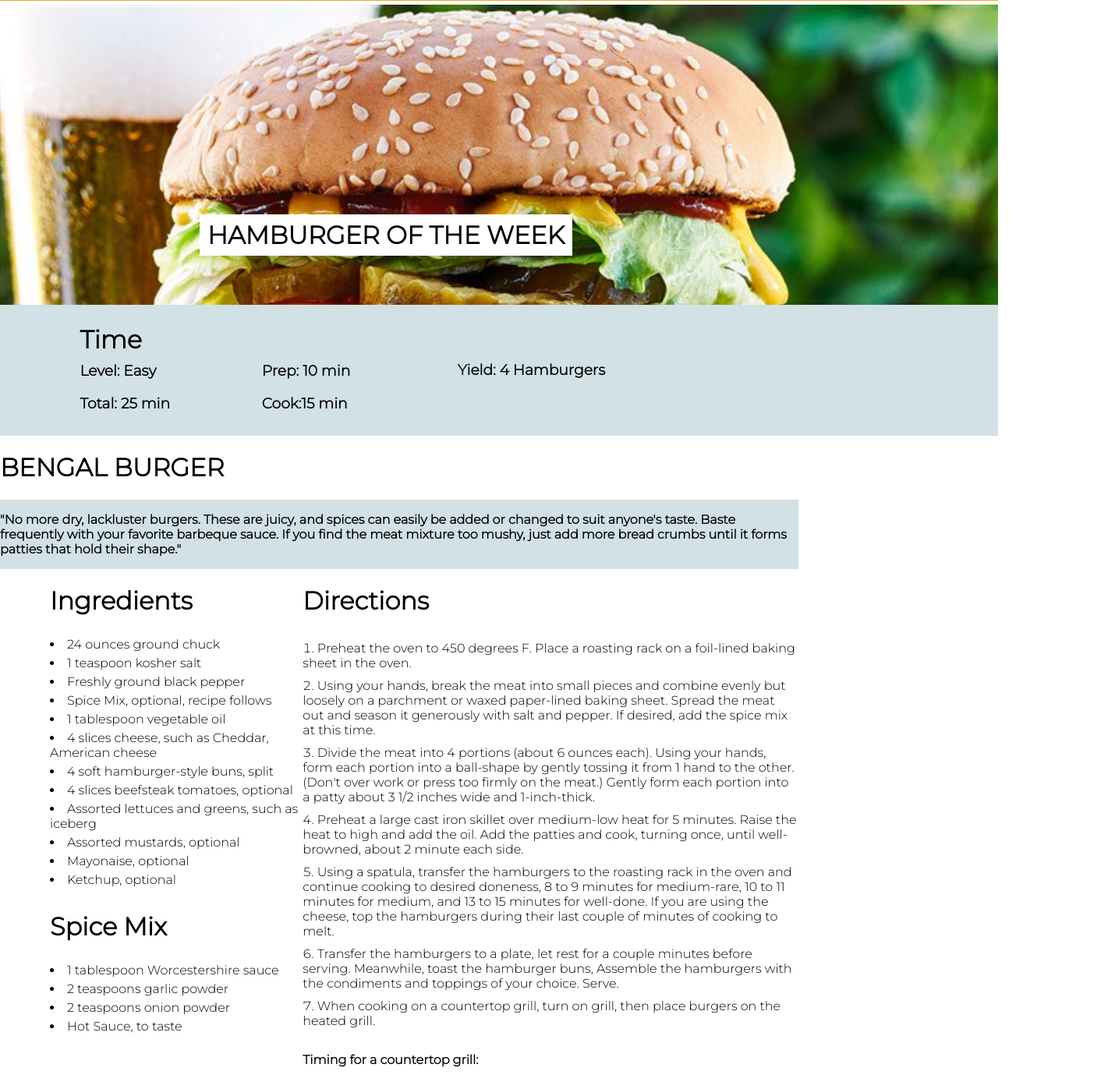
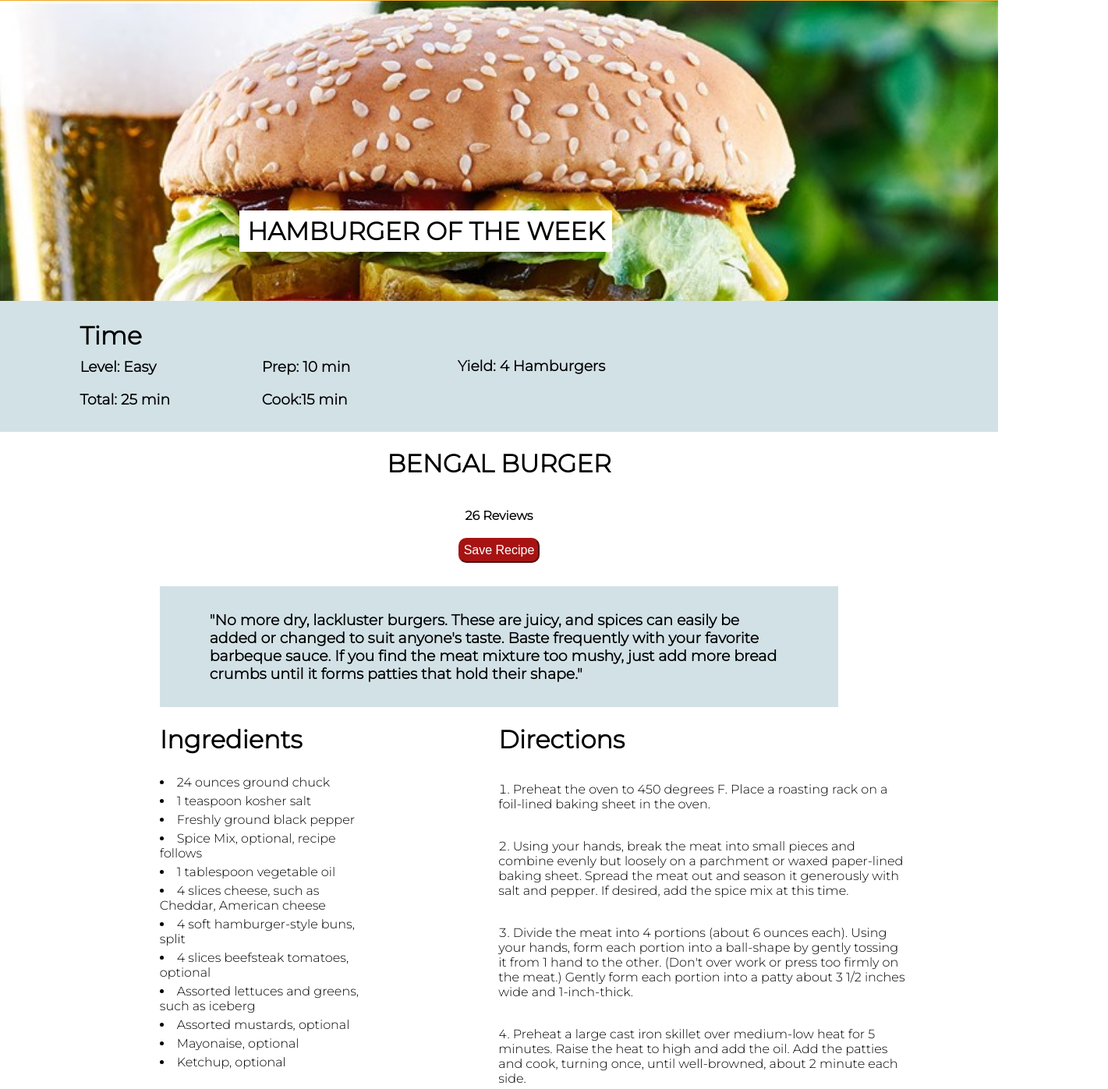
Before and after one commit to ashlyn-young/RYParis, a plain HTML site: page index1.html in a window 1280 px wide. Shown: the part 122-1519 px from the top of the page at 78% size, 1421 px wide, since content can reach past the window. Drawn offline with Linux system fonts and the light colour scheme.

Commit message:
near final state of recipe page

```diff
--- a/css/style.css
+++ b/css/style.css
@@ -224,12 +224,12 @@ h1 {
 }
 .description {
     background-color: #d2e1e6;
-    width: 80%;
-    margin-left:
-    font-size: 20px;
+    width: 58%;
+    font-size: 19px;
     font-weight: bold;
     display: flex;
-    justify-content: center;
+    align-items: center;
+    padding: 1% 5% 1% 5%;
 }
 .column {
     display: flex;
@@ -253,15 +253,37 @@ h1 {
     margin-left: 20px;
     margin-top: -45px;
 }
+.textOnImage2 {
+    position: absolute;
+    margin-top: -115px;
+    margin-left: 24%;
+    background-color: #ffffff;
+    font-size: 32px;
+    font-weight: bold;
+    padding: 7px 10px 7px 10px;
+}
 .bengalCover {
     object-fit: cover;
     object-position: top;
     width: 100%;
     height: 385px
 }
+.bengalDescription {
+    display: flex;
+    flex-direction: column;
+    align-items: center;
+
+}
+.reviews {
+    font-weight: bolder;
+    font-size: 16px;
+}
 .bengalRecipe {
     display: flex;
     justify-content: flex-start;
+    width: 100%;
+    margin-left: 11%;
+    margin-bottom: 150px;
 }
 .ingredientList{
     display: flex;
@@ -271,6 +293,10 @@ h1 {
     gap: 5px;
     margin-left: 5%;
     width: 100%;
+    font-size: 16px;
+}
+.directionsList h1 {
+    margin-bottom: 0px;
 }
 .directionsList {
     display: flex;
@@ -278,9 +304,22 @@ h1 {
     padding-right: 20%;
     flex-direction: column;
     list-style: decimal;
-    gap: 10px;
+    gap: 35px;
+    margin-left: 13%;
 }
 .topImage2 {
     object-fit: cover;
     margin-bottom: -5px;
+    margin-top: -5px;
 }
+.saveRecipe {
+    background-color: #a71313;
+    border-radius: 10px;
+    border-color: #a71313;
+    padding: 5px;
+    color: #ffffff;
+    font-size: 1em;
+    display: inline-flex;
+    margin-top: 3px;
+    margin-bottom: 30px;
+}
--- a/index1.html
+++ b/index1.html
@@ -36,7 +36,7 @@
             <div class="topImage2">
                 <img src="Images/bengal-burger.jpg" class="bengalCover" width="760px" height="470px">
             </div>
-            <div class="textOnImage">
+            <div class="textOnImage2">
                 HAMBURGER OF THE WEEK
             </div>
             <div class="timeContainer">
@@ -58,6 +58,8 @@
         </div>
         <div class="bengalDescription">
             <h1>BENGAL BURGER</h1>
+            <p class="reviews">26 Reviews</p>
+            <button class="saveRecipe">Save Recipe</button>
             <div class="description">
                 <p>"No more dry, lackluster burgers. These are juicy, and spices can easily be added or changed to suit anyone's taste. Baste frequently with your favorite barbeque sauce. If you find the meat mixture too mushy, just add more bread crumbs until it forms patties that hold their shape."</p>
             </div>
@@ -81,6 +83,7 @@
                 <li>Mayonaise, optional</li>
                 <li>Ketchup, optional</li>
                 <span>
+
 
                 </span>
                 <h1>Spice Mix</h1>
```
